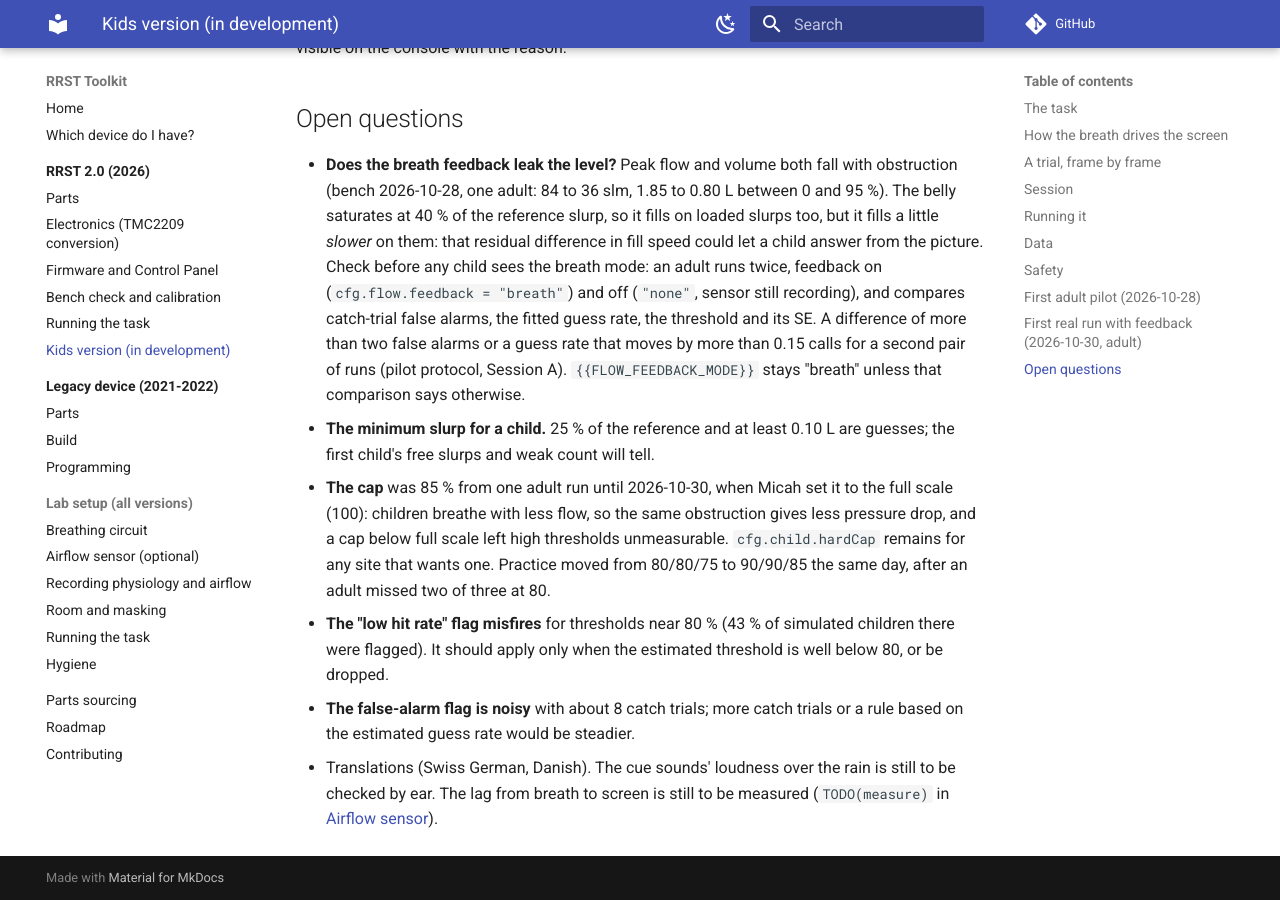
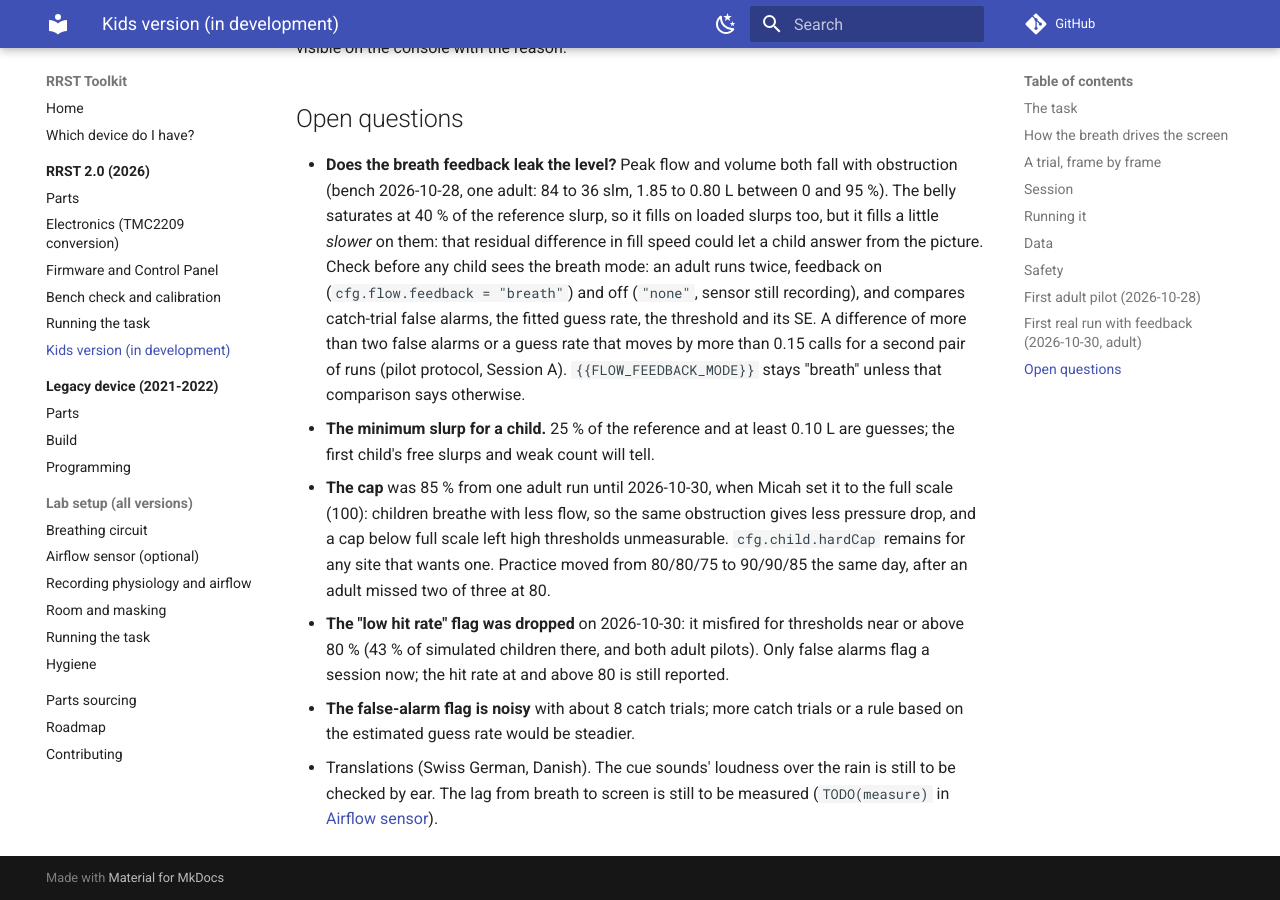
Before and after one commit to embodied-computation-group/rrst-toolkit, an MkDocs documentation site: the page built from handbook/v2/kids.md, in a window 1280 px wide and 900 px high, scrolled down 10359 px. Built offline with MkDocs 1.6.1 and Material for MkDocs 9.7.7, drawn with Linux system fonts in a browser that asks for light colours; comment, search, counter and statistics services are not loaded.

Commit message:
RRST-Kids: drop the hit-rate "unusable" rule; only false alarms flag a session
Micah, 2026-10-30, after it fired on both adult pilots (thresholds 79 and 87 %). The
hit rate at and above cfg.child.flagHighLevel is still reported in the QC figure;
cfg.child.flagHitMin is gone. TestKids, TestKidsTutorial, TestKidsStandalone: 67 of 67.

```diff
--- a/handbook/v2/kids.md
+++ b/handbook/v2/kids.md
@@ -299,9 +299,9 @@ console with the reason.
   less pressure drop, and a cap below full scale left high thresholds unmeasurable.
   `cfg.child.hardCap` remains for any site that wants one. Practice moved from
   80/80/75 to 90/90/85 the same day, after an adult missed two of three at 80.
-- **The "low hit rate" flag misfires** for thresholds near 80 % (43 % of simulated
-  children there were flagged). It should apply only when the estimated threshold is
-  well below 80, or be dropped.
+- **The "low hit rate" flag was dropped** on 2026-10-30: it misfired for thresholds
+  near or above 80 % (43 % of simulated children there, and both adult pilots). Only
+  false alarms flag a session now; the hit rate at and above 80 is still reported.
 - **The false-alarm flag is noisy** with about 8 catch trials; more catch trials or a
   rule based on the estimated guess rate would be steadier.
 - Translations (Swiss German, Danish). The cue sounds' loudness over the rain is still
```
Also changed, not shown: task/RRST_kids/README.md (+6 -5 lines), 2 other files.
